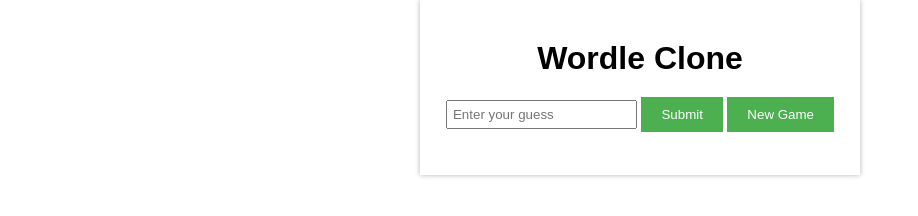
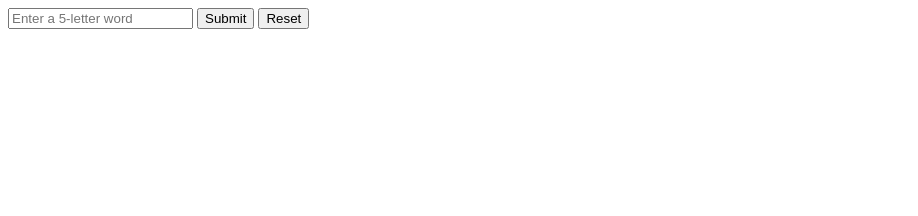
Before and after one commit to 2alexross/wordle-clone, a plain HTML site: page index.html in a window 1280 px wide. Shown: the whole page, without its empty margins (0-918 px from the left). Drawn offline with Linux system fonts and the light colour scheme.

Commit message:
Update index.html

```diff
--- a/index.html
+++ b/index.html
@@ -1,22 +1,7 @@
-<!DOCTYPE html>
-<html lang="en">
-<head>
-  <meta charset="UTF-8">
-  <meta name="viewport" content="width=device-width, initial-scale=1.0">
-  <title>Wordle Clone</title>
-  <link rel="stylesheet" href="style.css">
-</head>
-<body>
-  <div class="container">
-    <h1>Wordle Clone</h1>
-    <div class="word-display" id="wordDisplay">
-      <!-- The word will be displayed here with placeholders for unrevealed letters -->
-    </div>
-    <input type="text" maxlength="5" id="guessInput" placeholder="Enter your guess">
-    <button onclick="guessWord()">Submit</button>
-    <button onclick="resetGame()">New Game</button>
-    <p id="message"></p>
-  </div>
-  <script src="script.js"></script>
-</body>
-</html>
+<section>
+  <div id="wordDisplay"></div>
+  <input type="text" id="guessInput" placeholder="Enter a 5-letter word" />
+  <button onclick="guessWord()">Submit</button>
+  <button onclick="resetGame()">Reset</button>
+  <p id="message"></p>
+</section>
```
